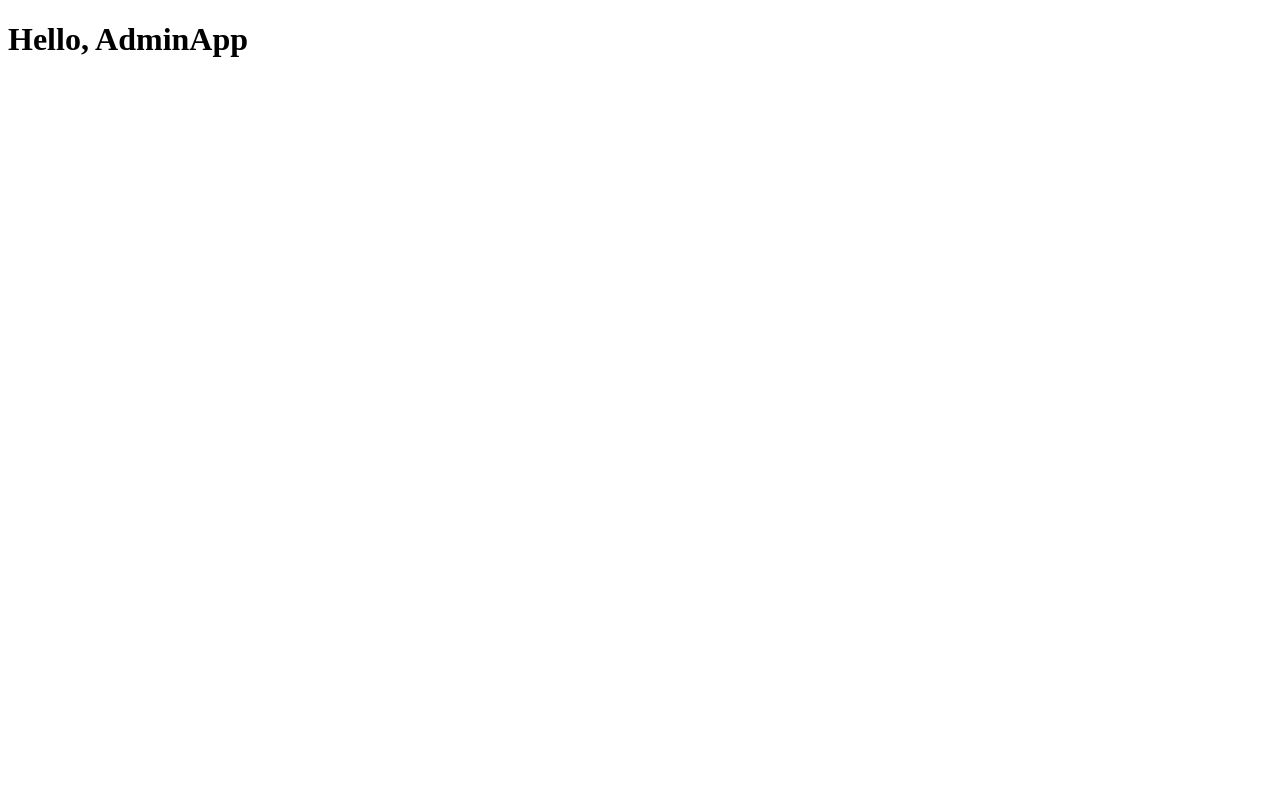
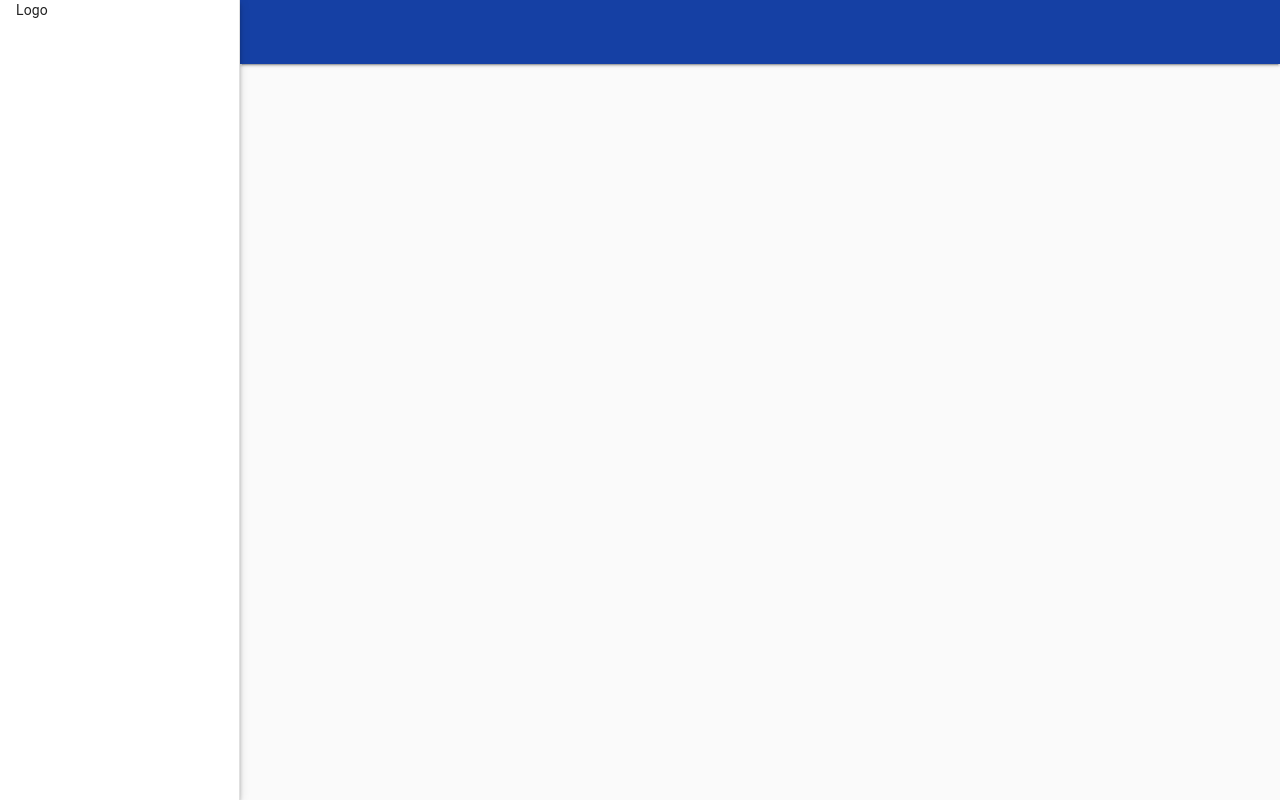
Before and after one commit to hospitalrun-ua/frontend, a React (Create React App) app: page /admin in a window 1280 px wide. Built offline with nearby package versions, Linux system fonts and the light colour scheme.

Commit message:
ADMIN: Add basic layout

```diff
--- a/config-overrides.js
+++ /dev/null
@@ -1,24 +0,0 @@
-const multipleEntry = require('react-app-rewire-multiple-entry')([
-  {
-    entry: 'src/admin-app.jsx',
-    template: 'public/index.html',
-    outPath: '/admin.html',
-  },
-]);
-
-module.exports = {
-  webpack(config) {
-    multipleEntry.addMultiEntry(config);
-    return config;
-  },
-  devServer(configFn) {
-    return function () {
-      const config = configFn();
-      config.historyApiFallback.rewrites = [
-        { from: /^\/$/, to: '/index.html' },
-        { from: /^\/admin/, to: '/admin.html' },
-      ];
-      return config;
-    };
-  },
-};
--- a/src/Pages/AdminApp.jsx
+++ b/src/Pages/AdminApp.jsx
@@ -1,9 +1,55 @@
 import React from 'react';
+import {
+  Drawer, Box, AppBar, Toolbar, makeStyles, CssBaseline, createMuiTheme, ThemeProvider,
+} from '@material-ui/core';
 
-function AdminApp() {
+
+const customTheme = createMuiTheme({
+  palette: {
+    primary: { main: '#1540A4' },
+  },
+});
+
+const useStyles = makeStyles((theme) => ({
+  drawer: {
+    width: theme.spacing(30),
+  },
+  logo: {
+    height: theme.spacing(8),
+    padding: `0 ${theme.spacing(2)}px`,
+  },
+  main: {
+    marginLeft: theme.spacing(30),
+  },
+  content: {
+    height: `calc(100% - ${theme.spacing(8)}px)`,
+    overflow: 'auto',
+  },
+}));
+
+const AdminApp = () => {
+  const classes = useStyles();
   return (
-    <h1>Hello, AdminApp</h1>
+    <ThemeProvider theme={customTheme}>
+      <Box display="flex" width={1} height="100%">
+        <CssBaseline />
+        <Drawer
+          open
+          variant="persistent"
+          classes={{ paper: classes.drawer }}
+          PaperProps={{ elevation: 4 }}
+        >
+          <Box className={classes.logo}>Logo</Box>
+        </Drawer>
+        <Box width={1} className={classes.main}>
+          <AppBar position="relative" elevation={2}>
+            <Toolbar />
+          </AppBar>
+          <Box className={classes.content} />
+        </Box>
+      </Box>
+    </ThemeProvider>
   );
-}
+};
 
 export default AdminApp;
--- a/src/Pages/App.jsx
+++ b/src/Pages/App.jsx
@@ -2,6 +2,7 @@ import React from 'react';
 import { BrowserRouter as Router, Route, Switch } from 'react-router-dom';
 import HomePage from './HomePage/HomePage';
 import AdminApp from './AdminApp';
+import '../index.css';
 
 function App() {
   return (
--- /dev/null
+++ b/src/index.css
@@ -0,0 +1,3 @@
+html, body, #root {
+  height: 100%;
+}
```
Also changed, not shown: package.json (+7 -7 lines), src/admin-app.jsx (deleted, +0 -16 lines).
